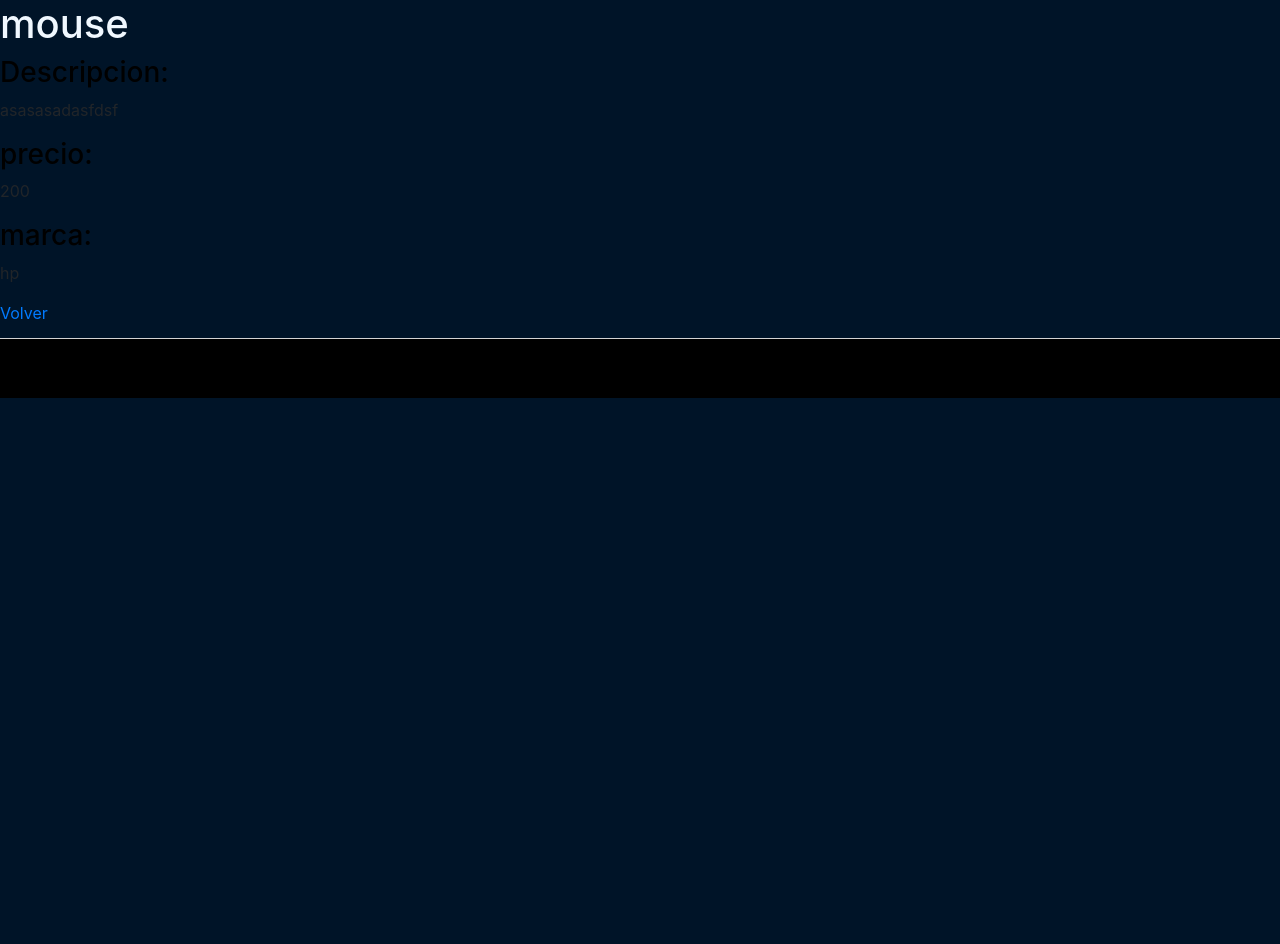
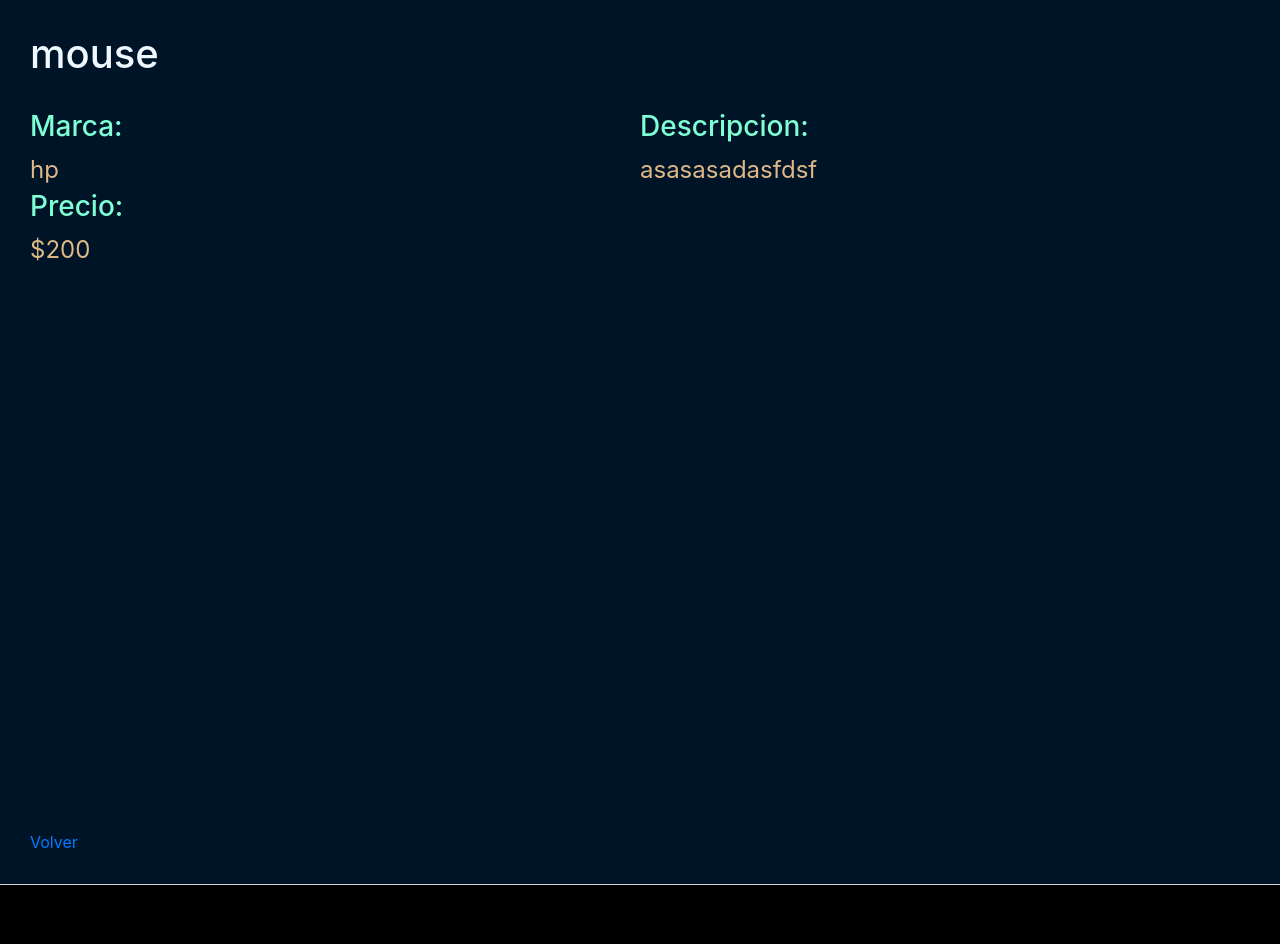
Before and after one commit to agustingroh/TP-web, a PHP site: page /showProduct/40 in a window 1280 px wide. Shown: the part 56-1000 px from the top of the page. Before the commit the page ends 454 px from the top, so only its background shows below. Run offline with PHP 8.4, Linux system fonts and the light colour scheme; data comes from the database, SQL or seed files in the repository.

Commit message:
refactor vista especificaciones de producto

```diff
--- a/controller/ProductController.php
+++ b/controller/ProductController.php
@@ -74,11 +74,11 @@ class ProductController
     public function edit()
     {
         try {
-            if (!isset($_POST['product'])||(!isset( $_POST['price']))||(!isset(  $_POST['description']))||(!isset(  $_POST['brand']) )|| empty($_POST['description']) || empty($_POST['price'])|| empty($_POST['product']) ) {
+            if (isset($_POST['product']) && (isset( $_POST['price'])) && (isset(  $_POST['description'])) && (isset(  $_POST['brand']) )&& !empty($_POST['description']) && !empty($_POST['price'])&& !empty($_POST['product']) ) {
                 $this->productModel->edit($_POST['id'], $_POST['product'], $_POST['description'], $_POST['brand'], $_POST['price']);
                 header("Location: /tp/admins");
             die();
-            }
+            }   else $this->adminView->showMessage("Algo ha salido mal",400);
         }
         catch (Exception $e) {
             $this->adminView->showMessage("Bad request",400);
--- a/css/styles.css
+++ b/css/styles.css
@@ -148,3 +148,26 @@ footer{
 h1{
     color: aliceblue;
 }
+.specificationsContainer{
+    display: grid;
+    grid-template-columns: 1fr 1fr;
+    grid-template-rows: 10vh 10vh 80vh;
+    grid-template-areas: "product product"
+                        "brand  description"
+                        "price  description";
+
+    margin: 30px;
+}
+.product { grid-area: product; }
+.brand { grid-area: brand; }
+.price { grid-area: price; }
+.description {grid-area: description;}
+
+h3.especificationView{
+    color: aquamarine;
+}
+
+p{
+    font-size: x-large;
+    color: burlywood;
+}
--- a/templates/productSpecifications.tpl
+++ b/templates/productSpecifications.tpl
@@ -1,21 +1,22 @@
 
 {include file='templates/header.tpl'}
 
- <h1> {$product->component}</h1>
+<div class="specificationsContainer">
+   <h1 class="product"> {$product->component}</h1>
 
-<div >
-   <div>
-      <h3>Descripcion: </h3>
+<div class="brand">
+      <h3 class="especificationView">Marca: </h3>
+      <p> {$product->brand_name}</p>
+   </div>
+   <div class="description">
+      <h3 class="especificationView">Descripcion: </h3>
       <p> {$product->description}</p>
    </div>
-   <div>
-      <h3>precio: </h3>
-      <p> {$product->price}</p>
+   <div class="price">
+      <h3 class="especificationView">Precio: </h3>
+      <p> ${$product->price}</p>
    </div>
-   <div>
-      <h3>marca: </h3>
-      <p> {$product->brand_name}</p>
-   </div>
+
    <a href="home">Volver</a>
 </div>
 
```
